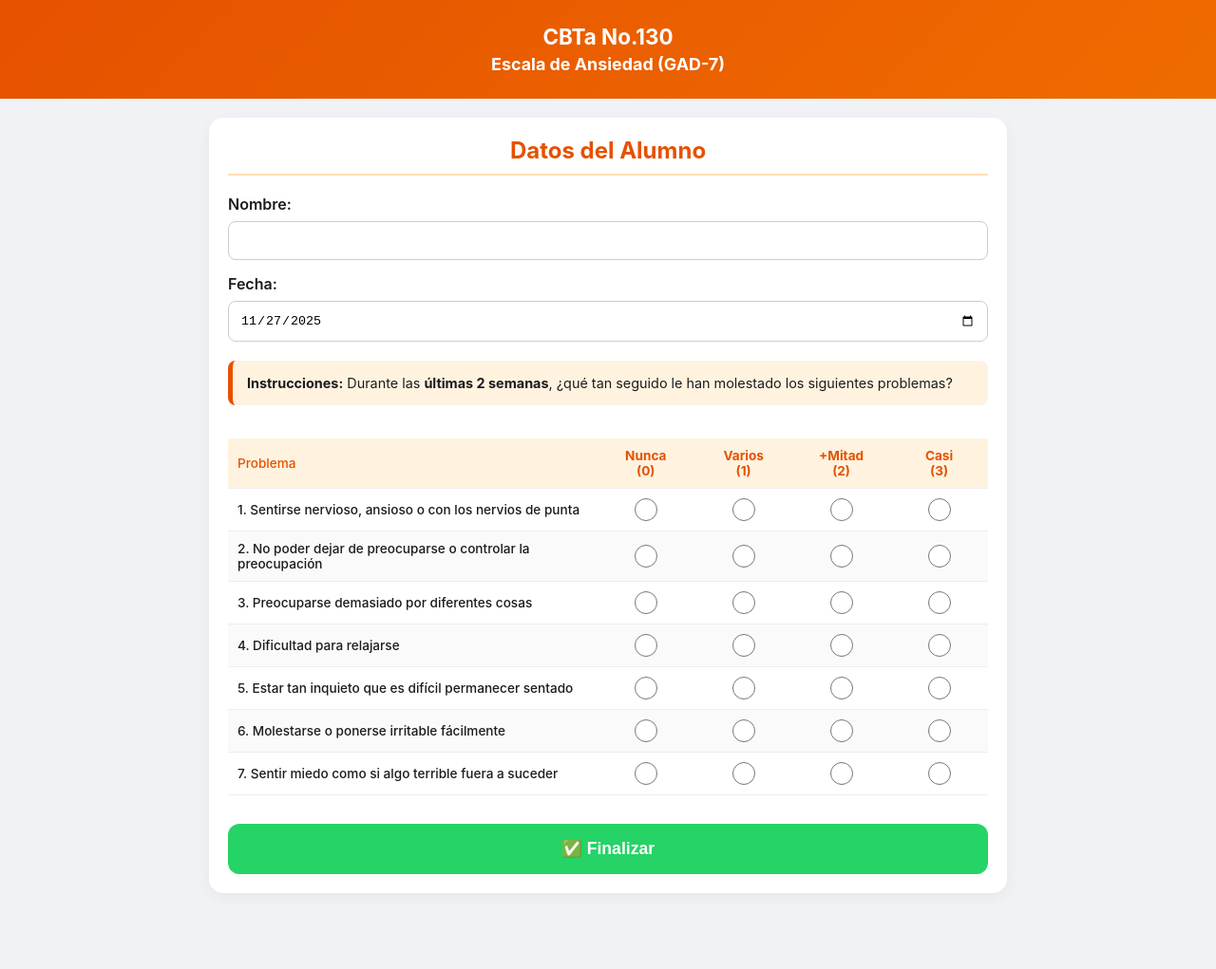
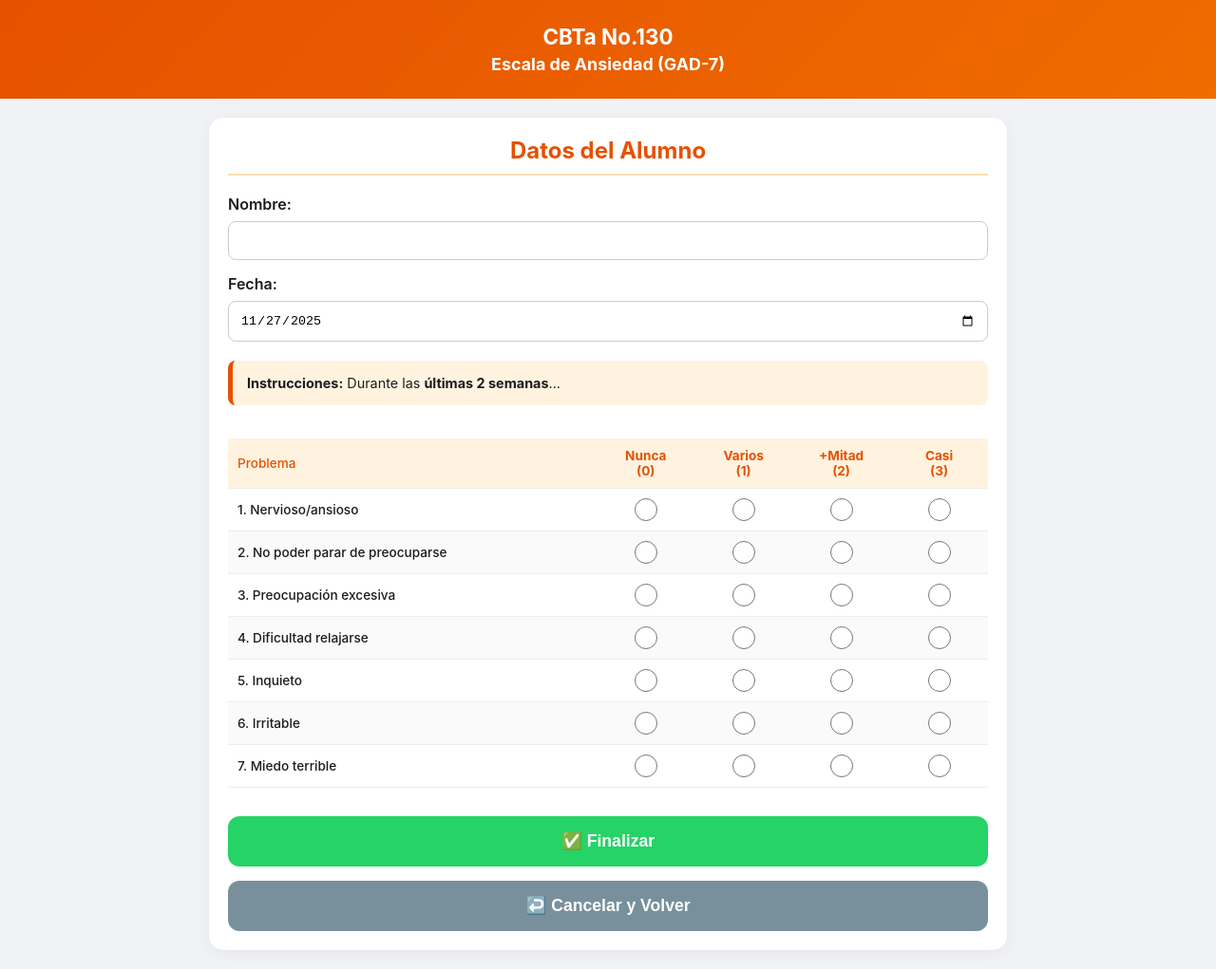
Before and after one commit to Cetc2211/Test-bid-130, a plain HTML site: page gad7.html in a window 1280 px wide. Shown: the whole page at 95% size. Before the commit the page ends 961 px from the top, so only its background shows below. Drawn offline with Linux system fonts and the light colour scheme.

Commit message:
Add back button and improve instructions

```diff
--- a/gad7.html
+++ b/gad7.html
@@ -25,6 +25,7 @@
     .whatsapp { background-color: #25D366; }
     .local-save { background-color: #1565C0; }
     .reset { background-color: #757575; }
+    .btn-back { background-color: #78909c; }
     #result-area { display: none; text-align: center; margin-top: 20px; padding: 20px; background: #fff3e0; border-radius: 10px; }
 </style>
 </head>
@@ -36,15 +37,15 @@
         <div class="input-group"><label>Nombre:</label><input type="text" id="nombre" required></div>
         <div class="input-group"><label>Fecha:</label><input type="date" id="fecha" required></div>
         <div style="background-color:#fff3e0; padding:15px; border-radius:8px; margin:20px 0; font-size:0.9em; border-left:5px solid #e65100;">
-            <strong>Instrucciones:</strong> Durante las <strong>últimas 2 semanas</strong>, ¿qué tan seguido le han molestado los siguientes problemas?
+            <strong>Instrucciones:</strong> Durante las <strong>últimas 2 semanas</strong>...
         </div>
         <div class="table-container">
-            <table>
-                <thead><tr><th>Problema</th><th>Nunca<br>(0)</th><th>Varios<br>(1)</th><th>+Mitad<br>(2)</th><th>Casi<br>(3)</th></tr></thead>
-                <tbody id="tabla-preguntas"></tbody>
-            </table>
+            <table><thead><tr><th>Problema</th><th>Nunca<br>(0)</th><th>Varios<br>(1)</th><th>+Mitad<br>(2)</th><th>Casi<br>(3)</th></tr></thead><tbody id="tabla-preguntas"></tbody></table>
         </div>
-        <div class="buttons"><button type="button" class="whatsapp" onclick="finalizarTest()">✅ Finalizar</button></div>
+        <div class="buttons">
+            <button type="button" class="whatsapp" onclick="finalizarTest()">✅ Finalizar</button>
+            <button type="button" class="btn-back" onclick="window.location.href='index.html'">↩️ Cancelar y Volver</button>
+        </div>
     </div>
     <div id="result-area">
         <h3 style="color:#e65100;">Resultados Listos</h3>
@@ -52,59 +53,28 @@
             <button type="button" class="local-save" onclick="guardarLocalmente()">💾 Guardar en Expediente</button>
             <button type="button" class="whatsapp" onclick="enviarWhatsApp()">📲 Enviar WhatsApp</button>
             <button type="button" class="reset" onclick="location.reload()">🔄 Nuevo</button>
+            <button type="button" class="btn-back" onclick="window.location.href='index.html'">🏠 Ir al Menú</button>
         </div>
     </div>
 </div>
 <script>
-    const NUMERO_DESTINO = "523111477413";
-    const STORAGE_KEY = "cbta_paciente_temp";
-
-    const preguntas = [
-        "1. Sentirse nervioso, ansioso o con los nervios de punta",
-        "2. No poder dejar de preocuparse o controlar la preocupación",
-        "3. Preocuparse demasiado por diferentes cosas",
-        "4. Dificultad para relajarse",
-        "5. Estar tan inquieto que es difícil permanecer sentado",
-        "6. Molestarse o ponerse irritable fácilmente",
-        "7. Sentir miedo como si algo terrible fuera a suceder"
-    ];
+    const NUMERO_DESTINO = "523111477413"; const STORAGE_KEY = "cbta_paciente_temp";
+    const preguntas = ["1. Nervioso/ansioso", "2. No poder parar de preocuparse", "3. Preocupación excesiva", "4. Dificultad relajarse", "5. Inquieto", "6. Irritable", "7. Miedo terrible"];
     const tbody = document.getElementById('tabla-preguntas');
-    preguntas.forEach((p, i) => {
-        let html = `<tr><td>${p}</td>${[0,1,2,3].map(v=>`<td><input type="radio" name="item${i+1}" value="${v}"></td>`).join('')}</tr>`;
-        tbody.innerHTML += html;
-    });
+    preguntas.forEach((p, i) => { tbody.innerHTML += `<tr><td>${p}</td>${[0,1,2,3].map(v=>`<td><input type="radio" name="item${i+1}" value="${v}"></td>`).join('')}</tr>`; });
     document.getElementById('fecha').valueAsDate = new Date();
     let datosFinales = null;
-
     function finalizarTest() {
-        const nombre = document.getElementById('nombre').value;
-        const fecha = document.getElementById('fecha').value;
+        const nombre = document.getElementById('nombre').value; const fecha = document.getElementById('fecha').value;
         if(!nombre) { alert("Nombre requerido"); return; }
         let total = 0, count = 0;
-        for(let i=1; i<=7; i++){
-            const el = document.querySelector(`input[name="item${i}"]:checked`);
-            if(el) { total += parseInt(el.value); count++; }
-        }
+        for(let i=1; i<=7; i++){ const el = document.querySelector(`input[name="item${i}"]:checked`); if(el) { total += parseInt(el.value); count++; } }
         if(count < 7) { alert("Faltan preguntas"); return; }
         datosFinales = { nombre, fecha, total };
-        document.getElementById('test-form').style.display = 'none';
-        document.getElementById('result-area').style.display = 'block';
-        window.scrollTo(0,0);
+        document.getElementById('test-form').style.display = 'none'; document.getElementById('result-area').style.display = 'block'; window.scrollTo(0,0);
     }
-
-    function guardarLocalmente() {
-        if(!datosFinales) return;
-        let current = JSON.parse(localStorage.getItem(STORAGE_KEY)) || {};
-        let update = { ...current, nombre: datosFinales.nombre, gad: datosFinales.total }; // Guarda en 'gad'
-        localStorage.setItem(STORAGE_KEY, JSON.stringify(update));
-        alert("✅ Datos GAD-7 guardados.");
-    }
-
-    function enviarWhatsApp(){
-        if(!datosFinales) return;
-        let m = `🔸 *GAD-7*%0A👤 ${datosFinales.nombre}%0A📊 Score: ${datosFinales.total}`;
-        window.location.href = `https://wa.me/${NUMERO_DESTINO}?text=${m}`;
-    }
+    function guardarLocalmente() { if(!datosFinales) return; let current = JSON.parse(localStorage.getItem(STORAGE_KEY)) || {}; let update = { ...current, nombre: datosFinales.nombre, gad: datosFinales.total }; localStorage.setItem(STORAGE_KEY, JSON.stringify(update)); alert("✅ Datos GAD guardados."); }
+    function enviarWhatsApp(){ if(!datosFinales) return; let m = `🔸 *GAD-7*%0A👤 ${datosFinales.nombre}%0A📊 Score: ${datosFinales.total}`; window.open(`https://wa.me/${NUMERO_DESTINO}?text=${m}`, '_blank'); }
 </script>
 </body>
 </html>
```
